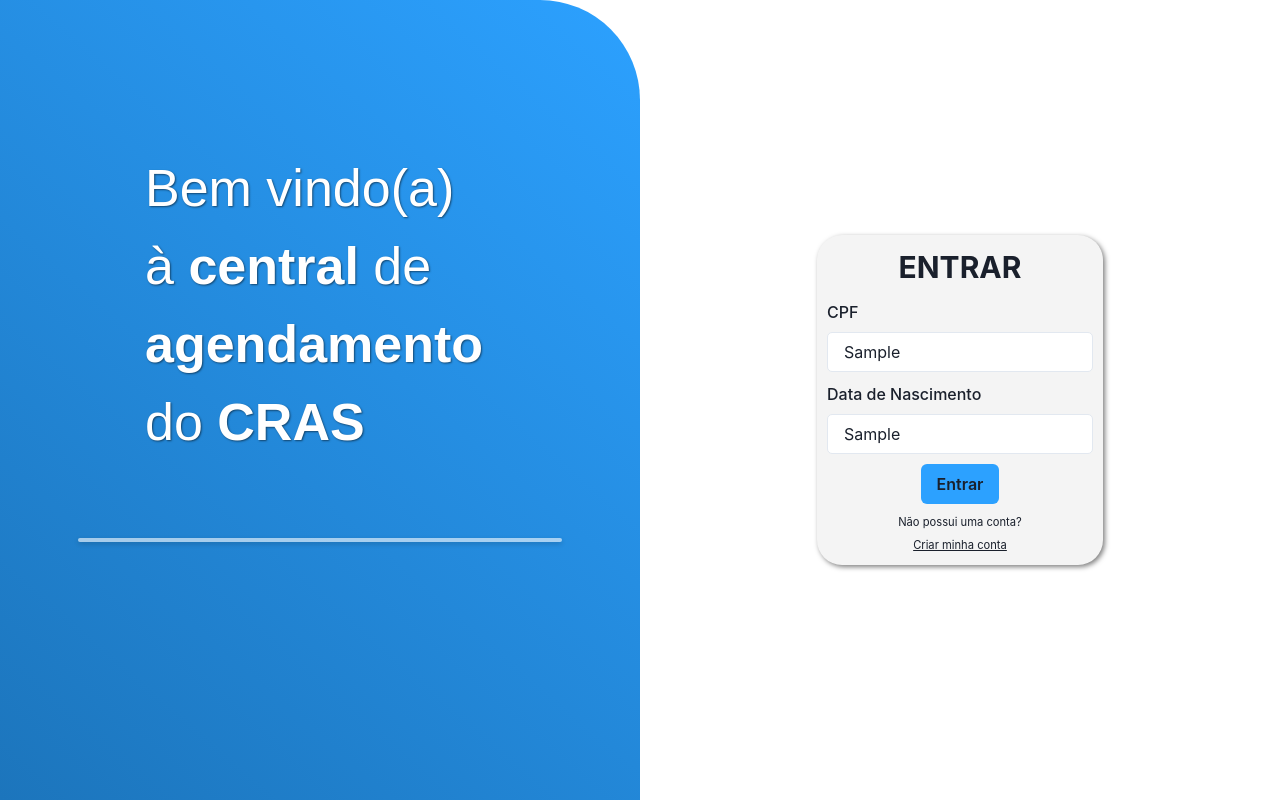
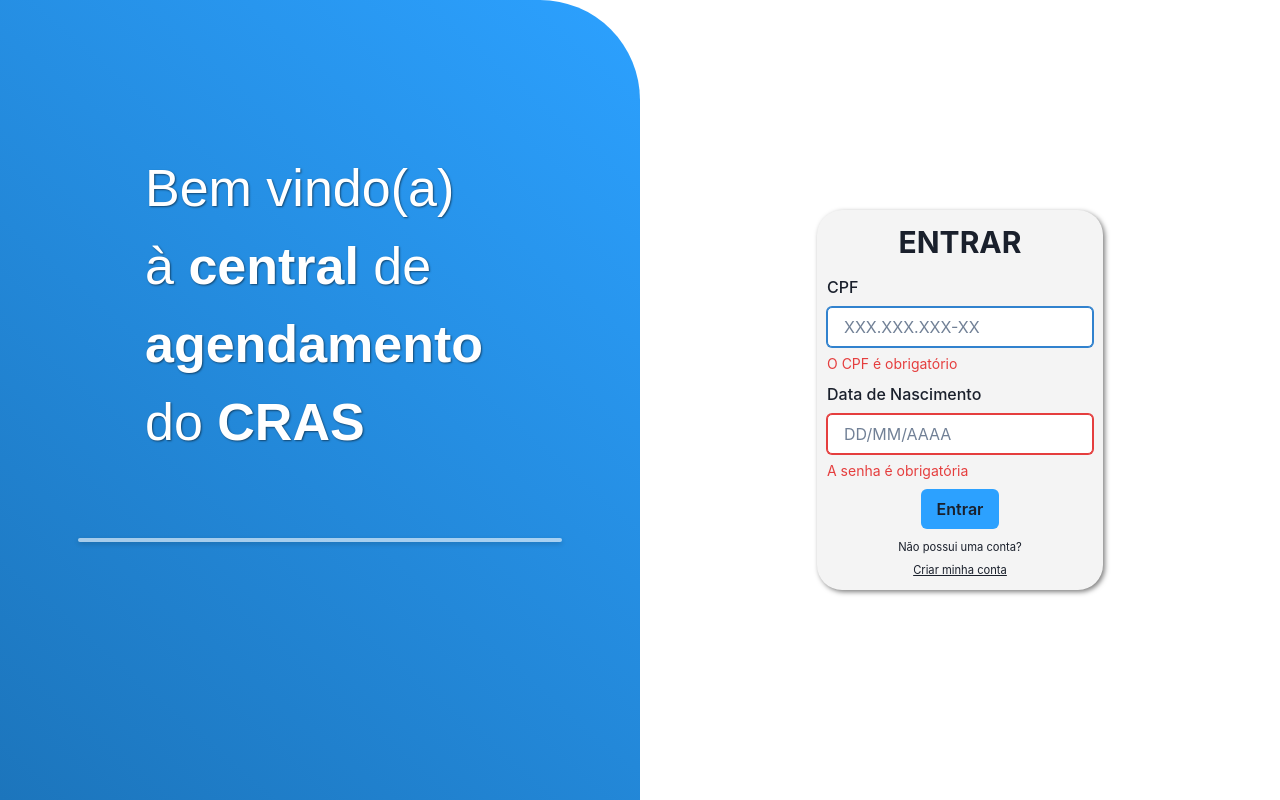
Before and after one commit to joaopedev/agendamento-cras-campos, a React (Create React App) app: page / in a window 1280 px wide. Both pictures are taken after typing "Sample", "Sample" into the empty fields and a click on the button "Entrar". Built offline with nearby package versions, Linux system fonts and the light colour scheme; no server answers.

Commit message:
login page de usuário fix

```diff
--- a/src/pages/loginPage.tsx
+++ b/src/pages/loginPage.tsx
@@ -5,8 +5,6 @@ import {
   Box,
   Input,
   Link,
-	InputLeftElement,
-	InputGroup,
   Button,
   FormErrorMessage,
   FormControl,
@@ -25,9 +23,8 @@ import { loginSchema } from '../validation/auth';
 export const Login: React.FC = () => {
   const { signIn } = useAuth();
   const navigate = useNavigate();
-	// const [inputValue, setInputValue] = useState('');
-	// const [inputDataNascimento, setInputDataNascimento] = useState(''); // Novo estado para data de nascimento
-
+  const [inputValue, setInputValue] = useState('');
+  const [inputDataNascimento, setInputDataNascimento] = useState('');
   const {
     register,
     handleSubmit,
@@ -43,50 +40,43 @@ export const Login: React.FC = () => {
     }
   };
 
-	// const handleCpfChange = (e: ChangeEvent<HTMLInputElement>) => {
-	//   const { value } = e.target;
-	//   let inputValue = value.replace(/\D/g, ''); // Remove non-numeric characters
+  const handleCpfChange = (e: ChangeEvent<HTMLInputElement>) => {
+    let value = e.target.value.replace(/\D/g, ''); // Remove non-numeric characters
 
-	//   // Apply formatting as the user types (XXX.XXX.XXX-XX)
-	//   if (inputValue.length > 3) {
-	//     inputValue = ${inputValue.slice(0, 3)}.${inputValue.slice(3)};
-	//   }
-	//   if (inputValue.length > 7) {
-	//     inputValue = ${inputValue.slice(0, 7)}.${inputValue.slice(7)};
-	//   }
-	//   if (inputValue.length > 11) {
-	//     inputValue = ${inputValue.slice(0, 11)}-${inputValue.slice(11, 13)}; // Limit to 11 digits
-	//   }
+    // Apply formatting only if 11 digits are present
+    if (value.length === 11) {
+      value = `${value.slice(0, 3)}.${value.slice(3, 6)}.${value.slice(
+        6,
+        9
+      )}-${value.slice(9)}`;
+    }
 
-	//   setInputValue(inputValue);
-	// };
-	// const handleDataNascimentoChange = (e: ChangeEvent<HTMLInputElement>) => {
-	//   const { value } = e.target;
-	//   let inputValue = value.replace(/\D/g, ''); // Remove non-numeric characters
+    setInputValue(value); // Update state with formatted or raw value
+  };
 
-	//   // Apply formatting as the user types
-	//   if (inputValue.length > 2) {
-	//     inputValue = ${inputValue.slice(0, 2)}/${inputValue.slice(2)};
-	//   }
-	//   if (inputValue.length > 5) {
-	//     inputValue = ${inputValue.slice(0, 5)}/${inputValue.slice(5, 9)}; // Limit to 8 digits
-	//   }
+  const handleDataNascimentoChange = (e: ChangeEvent<HTMLInputElement>) => {
+    let value = e.target.value.replace(/\D/g, ''); // Remove non-numeric characters
 
-	//   setInputDataNascimento(inputValue);
-	// };
+    // Apply formatting only if 11 digits are present
+    if (value.length === 8) {
+      value = `${value.slice(0, 2)}/${value.slice(2, 4)}/${value.slice(4, 8)}`;
+    }
+
+    setInputDataNascimento(value); // Update state with formatted or raw value
+  };
 
   return (
-		<Flex h="100vh" flex={['column', '', '', '']}>
+    <Flex h='100vh' flex={['column', '', '', '']}>
       <SidebarLogin />
       <FooterLogin />
       <Stack
         pt={['60px', '0', '0', '0']}
         pb={['130px', '0', '0', '0']}
-				m="auto"
+        m='auto'
         paddingLeft={['0', '45%', '50%', '50%']}
         gap={['20px', '20px', '30px', '30px']}
         w={['60%', '60%', '60%', '80%']}
-				alignItems="center"
+        alignItems='center'
       >
         <Box
           sx={boxStyle}
@@ -95,8 +85,8 @@ export const Login: React.FC = () => {
         >
           <Box
             fontSize={['20px', '25px', '30px', '30px']}
-						fontWeight="bold"
-						mb="10px"
+            fontWeight='bold'
+            mb='10px'
             padding={0}
             alignItems={'center'}
           >
@@ -104,14 +94,18 @@ export const Login: React.FC = () => {
           </Box>
           <form onSubmit={handleSubmit(handleLogin)}>
             <FormControl isInvalid={!!errors.cpf}>
-							<FormLabel htmlFor="cpf">CPF</FormLabel>
-							<InputGroup>
-								{' '}
-								{/* Envolva os elementos Input e InputLeftElement */}
+              <FormLabel htmlFor='cpf'>CPF</FormLabel>
               <Input
-									id="cpf"
-									placeholder="XXX.XXX.XXX-XX" // Update placeholder
-									size="md"
+                {...register('cpf')}
+                id='cpf'
+                placeholder='XXX.XXX.XXX-XX'
+                type='text'
+                inputMode='numeric' // Restrict input to numbers
+                pattern='^\d{3}\.\d{3}\.\d{3}-\d{2}$' // Allow only numeric characters (Regex)
+                maxLength={11} // Limit to 11 digits for CPF
+                size='md'
+                onChange={handleCpfChange}
+                value={inputValue}
                 sx={{
                   fontSize: ['0.7rem', '0.8rem', '0.9rem', '1rem'],
                   bg: 'white',
@@ -121,31 +115,28 @@ export const Login: React.FC = () => {
                   mb: '0px',
                   paddingLeft: '16px',
                 }}
-									{...register('cpf')}
-									// value={inputValue} // Add this line to keep input synced with the state
-									// onChange={handleCpfChange}
                 _placeholder={{ paddingLeft: 0 }}
               />
-								<InputLeftElement pointerEvents="none" children={' '} />
-							</InputGroup>
-							<FormErrorMessage>{errors.cpf && errors.cpf.message}</FormErrorMessage>
+              <FormErrorMessage>
+                {(errors.cpf && errors.cpf.message) || 'Invalid CPF format'}
+              </FormErrorMessage>
             </FormControl>
 
             <Box sx={textStyle2}></Box>
 
             <FormControl isInvalid={!!errors.password}>
-							<FormLabel htmlFor="dataNascimento">Data de Nascimento</FormLabel>{' '}
-							{/* Updated label */}
+              <FormLabel htmlFor='dataNascimento'>Data de Nascimento</FormLabel>
               <Input
                 {...register('password', {
-									// onChange: handleDataNascimentoChange,
+                  onChange: handleDataNascimentoChange, // Use the updated handler
                 })}
-								id="dataNascimento"
-								placeholder="DD/MM/AAAA"
-								type="text"
-								size="md"
+                id='dataNascimento'
+                placeholder='DD/MM/AAAA'
+                type='text'
+                size='md'
+                value={inputDataNascimento}
+                maxLength={8}
                 sx={{
-									/* Chakra UI styling */
                   fontSize: ['0.7rem', '0.8rem', '0.9rem', '1rem'],
                   bg: 'white',
                   borderRadius: '5px',
@@ -154,20 +145,18 @@ export const Login: React.FC = () => {
                   mb: '0px',
                   paddingLeft: '16px',
                 }}
-								// value={inputDataNascimento}
                 _placeholder={{ paddingLeft: 0 }}
               />
               <FormErrorMessage>
-								{errors.password && errors.password.message}{' '}
-								{/* Error message if validation fails */}
+                {errors.password && errors.password.message}
               </FormErrorMessage>
             </FormControl>
 
             <Box sx={textStyle2}></Box>
             <Button
-							type="submit"
+              type='submit'
               style={{ backgroundColor: '#2CA1FF' }}
-							variant="solid"
+              variant='solid'
               isLoading={isSubmitting}
             >
               Entrar
@@ -176,7 +165,7 @@ export const Login: React.FC = () => {
           </form>
 
           <Box sx={textStyle3}>Não possui uma conta?</Box>
-					<Link as={RouterLink} to="/cadastro" sx={textStyle4}>
+          <Link as={RouterLink} to='/cadastro' sx={textStyle4}>
             Criar minha conta
           </Link>
           <Box sx={textStyle3}></Box>
```
Lines whose indentation alone changed are shown as unchanged.
